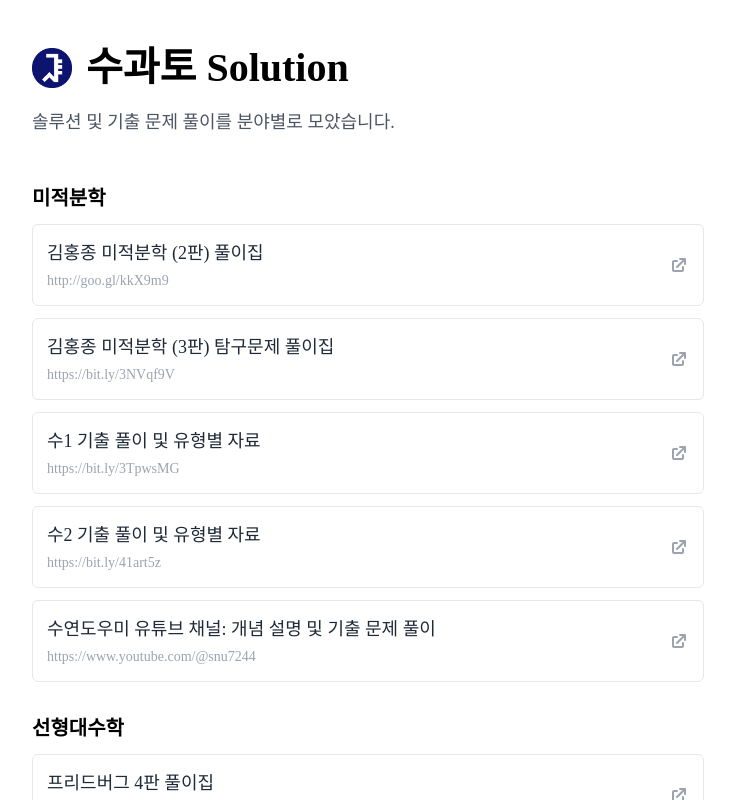
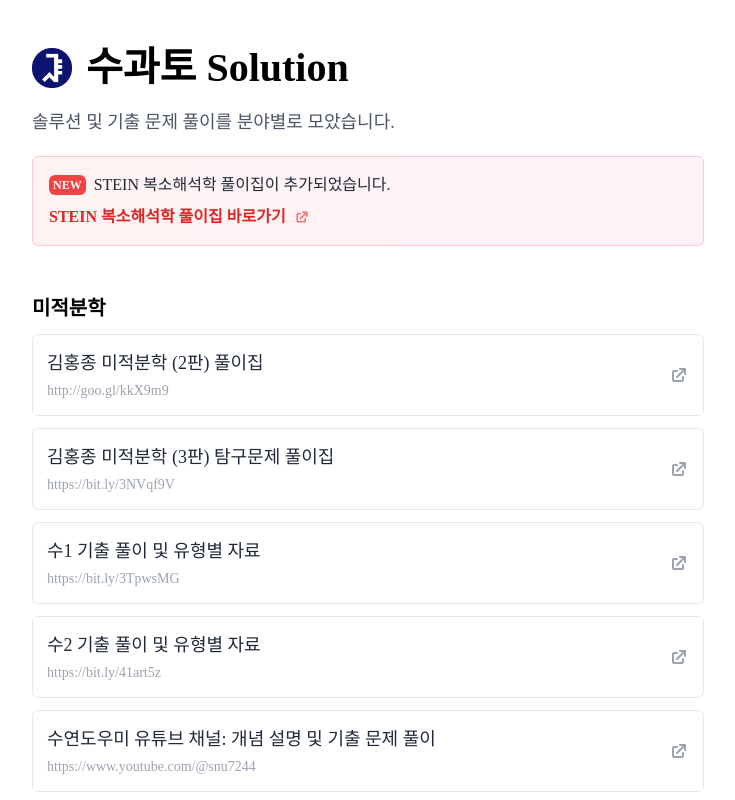
Before and after one commit to geniusLHS/soogwato-solutions, a React (Create React App) app: page / in a window 1280 px wide. Shown: the top 800 px of the page, without its empty margins (272-1007 px from the left). Built offline with nearby package versions, Linux system fonts and the light colour scheme; a web font is replaced by a local one.

Commit message:
feat: STEIN 복소해석학 솔루션 추가 및 알림 컴포넌트 구현

```diff
--- a/src/App.js
+++ b/src/App.js
@@ -2,6 +2,7 @@
 // import './App.css';
 import SubjectItem from "./components/SubjectItem";
 import UnimeItem from "./components/UnimeItem";
+import Notice from "./components/Notice";
 
 let SubjectItems = [
   {
@@ -29,6 +30,7 @@
       // { name: "베이비루딘 풀이집 1", link: "https://rudmath.tistory.com/46", label: "ANLY_rudin.PMA(1)" },
       // { name: "베이비루딘 풀이집 2", link: "https://www.csie.ntu.edu.tw/~b89089/old/math/pma/index.html", label: "ANLY_rudin.PMA(2)" },
       { name: "루딘 PMA 풀이집", link: "https://pages.cs.wisc.edu/~wentaowu/other-docs/POMA_Solution_Sheet.pdf", label: "ANLY_rudin.PMA(3)" },
+      { name: "STEIN 복소해석학 풀이집", link: "https://geniuslhs.com/solutions/stein-complex-analysis.pdf", label: "ANLY_stein.complex", new: true },
     ],
   },
 ];
@@ -42,6 +44,7 @@
             <img alt="soogwato-logo" src="logo.png" className="h-12 inline mr-1 pb-2"></img> 수과토 Solution
           </h1>
           <p className="text-base md:text-lg text-gray-600">솔루션 및 기출 문제 풀이를 분야별로 모았습니다.</p>
+          <Notice />
         </header>
         {/* <UnimeItem></UnimeItem> */}
         <div className="space-y-8">
--- /dev/null
+++ b/src/components/Notice.js
@@ -0,0 +1,44 @@
+export default function Notice() {
+  const addedDate = new Date("2025-08-04");
+  const now = new Date();
+  const threeMonthsAgo = new Date();
+  threeMonthsAgo.setMonth(now.getMonth() - 3);
+
+  if (addedDate > threeMonthsAgo) {
+    return (
+      <a
+        href="https://geniuslhs.com/solutions/stein-complex-analysis.pdf"
+        target="_blank"
+        rel="noreferrer"
+        className="!mt-5 block bg-gradient-to-r from-red-50 to-pink-50 border border-red-200 rounded-md p-4 hover:shadow-md transition-all duration-200"
+        onClick={() =>
+          window.gtag &&
+          window.gtag("event", "solution_link_click", {
+            solution_label: "ANLY_stein.complex",
+            solution_name: "스테인 복소해석학 풀이집",
+          })
+        }
+      >
+        <div className="flex flex-col gap-2">
+          <div className="flex items-center gap-2">
+            <span className="bg-red-500 text-white text-xs font-semibold px-1 py-0.5 rounded-md">NEW</span>
+            <span className="text-gray-800 font-medium">STEIN 복소해석학 풀이집이 추가되었습니다.</span>
+          </div>
+          <div className="flex items-center gap-2 text-base text-red-600 font-semibold">
+            STEIN 복소해석학 풀이집 바로가기
+            <svg xmlns="http://www.w3.org/2000/svg" className="h-4 w-4 text-red-400" viewBox="0 0 20 20" fill="currentColor">
+              <path
+                fillRule="evenodd"
+                d="M11 3a1 1 0 100 2h2.586l-6.293 6.293a1 1 0 101.414 1.414L15 6.414V9a1 1 0 102 0V4a1 1 0 00-1-1h-5z"
+                clipRule="evenodd"
+              />
+              <path fillRule="evenodd" d="M5 5a2 2 0 00-2 2v8a2 2 0 002 2h8a2 2 0 002-2v-3a1 1 0 10-2 0v3H5V7h3a1 1 0 000-2H5z" clipRule="evenodd" />
+            </svg>
+          </div>
+        </div>
+      </a>
+    );
+  }
+
+  return null;
+}
```
